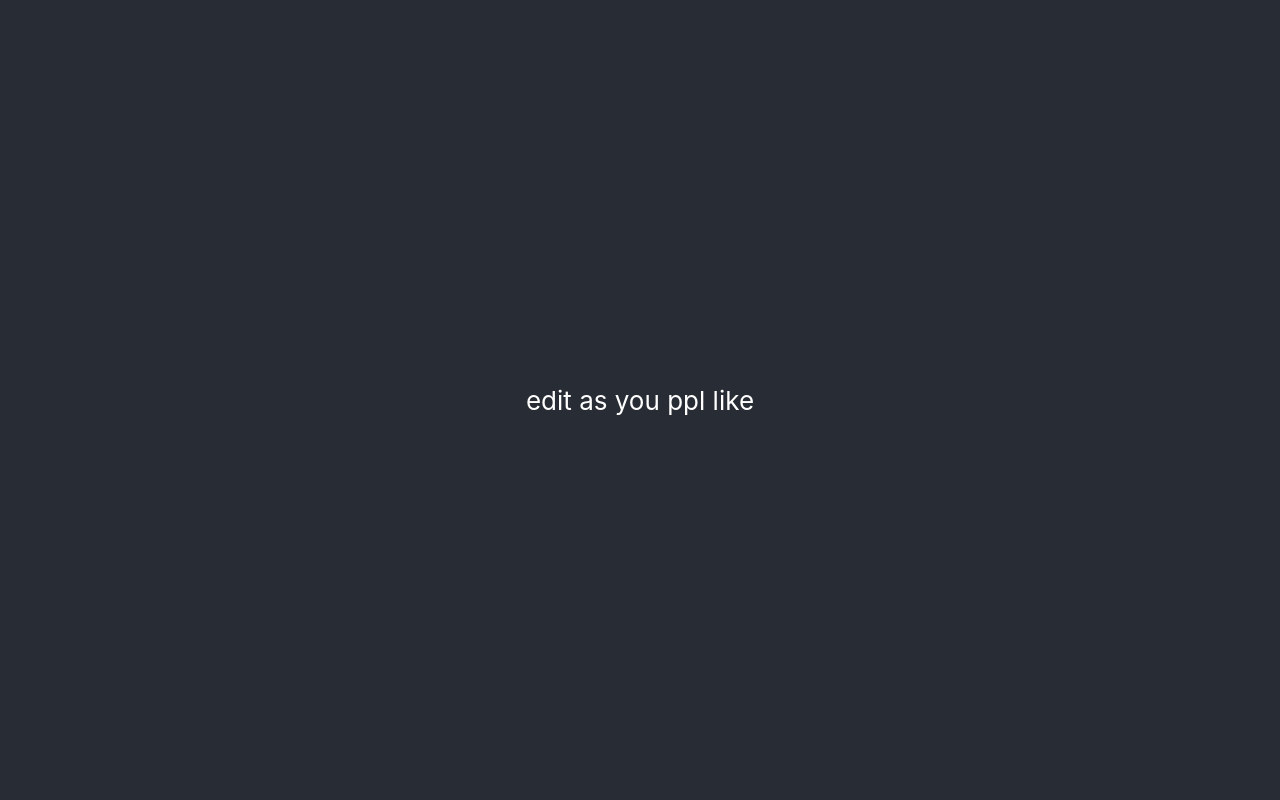
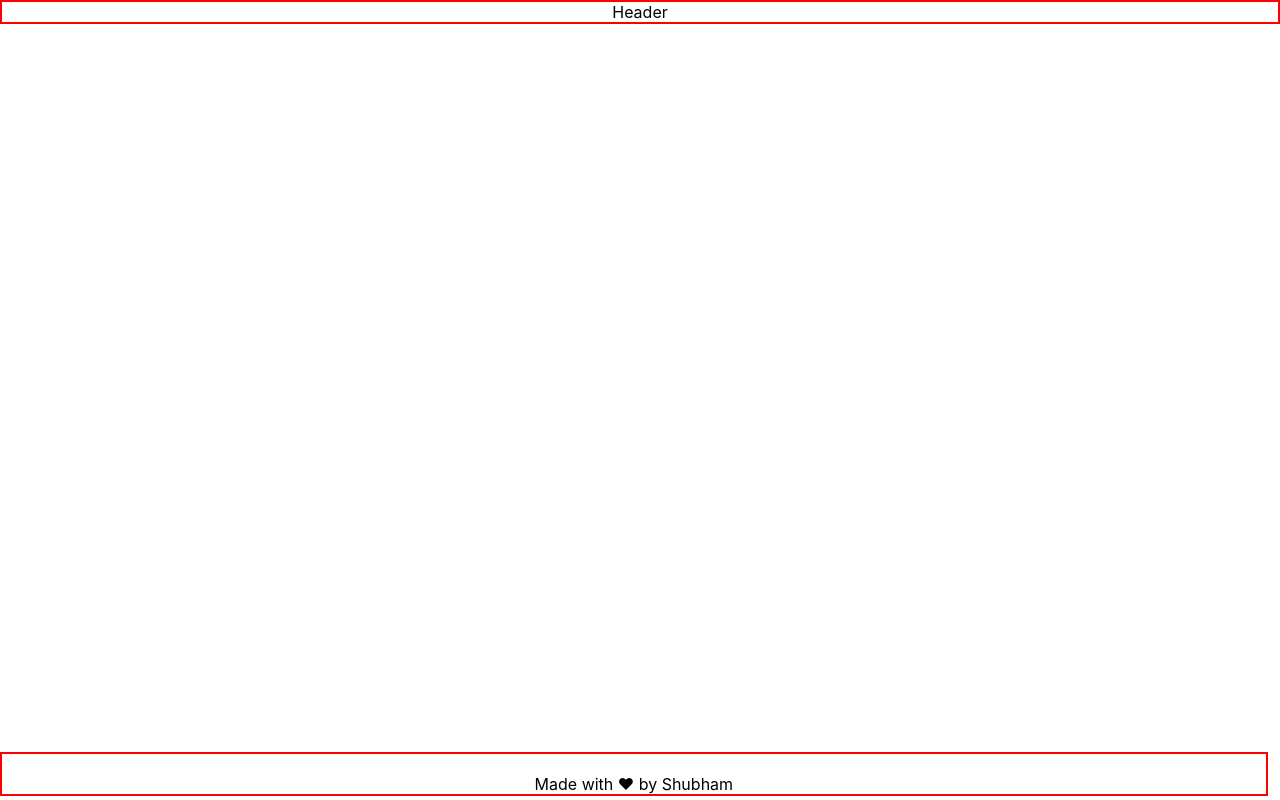
Before and after one commit to denny-Madhav/valo-exchange, a React (Create React App) app: page / in a window 1280 px wide. Built offline with nearby package versions, Linux system fonts and the light colour scheme.

Commit message:
basic page

```diff
--- a/src/App.js
+++ b/src/App.js
@@ -1,17 +1,15 @@
 
+import Header from './components/Header';
 import './App.css';
+import Footer from './components/Footer';
 
 function App() {
   return (
     <div className="App">
-      <header className="App-header">
-
-        <p>
-         edit as you ppl like
-
-        </p>
-
-      </header>
+       <>
+        <Header/>
+        <Footer/>
+       </>
     </div>
   );
 }
--- /dev/null
+++ b/src/components/Footer.jsx
@@ -0,0 +1,11 @@
+import React from 'react';
+
+function Footer() {
+  return (
+    <div className='footer'>
+        Made with ❤ by Shubham
+    </div>
+  )
+}
+
+export default Footer;
--- /dev/null
+++ b/src/components/Header.jsx
@@ -0,0 +1,11 @@
+import React from 'react';
+
+function Header() {
+  return (
+    < div className="header">
+      Header
+    </div>
+  )
+}
+
+export default Header;
--- a/src/index.css
+++ b/src/index.css
@@ -1,13 +1,30 @@
 body {
   margin: 0;
+  padding: 0;
   font-family: -apple-system, BlinkMacSystemFont, 'Segoe UI', 'Roboto', 'Oxygen',
     'Ubuntu', 'Cantarell', 'Fira Sans', 'Droid Sans', 'Helvetica Neue',
     sans-serif;
   -webkit-font-smoothing: antialiased;
   -moz-osx-font-smoothing: grayscale;
+  position: relative;
+  box-sizing: border-box;
 }
 
 code {
   font-family: source-code-pro, Menlo, Monaco, Consolas, 'Courier New',
     monospace;
 }
+
+.header{
+  border: 2px solid red;
+}
+
+.footer{
+  position: absolute;
+  bottom: 0;
+  top: 94vh;
+  text-align: center;
+  border: 2px solid red;
+  padding: 20px;
+  width: 95.6%;
+}
```
Also changed, not shown: 1 other file (tests, documents, lock files or other folders).
